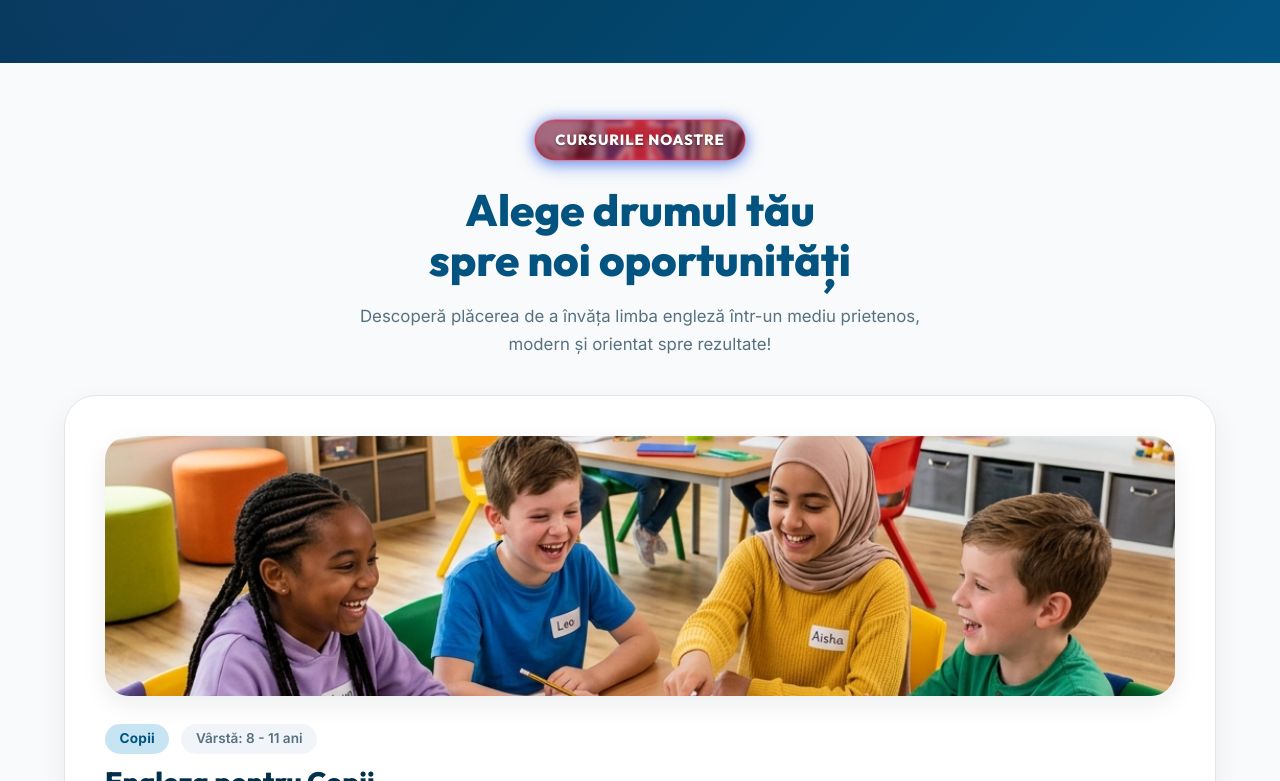
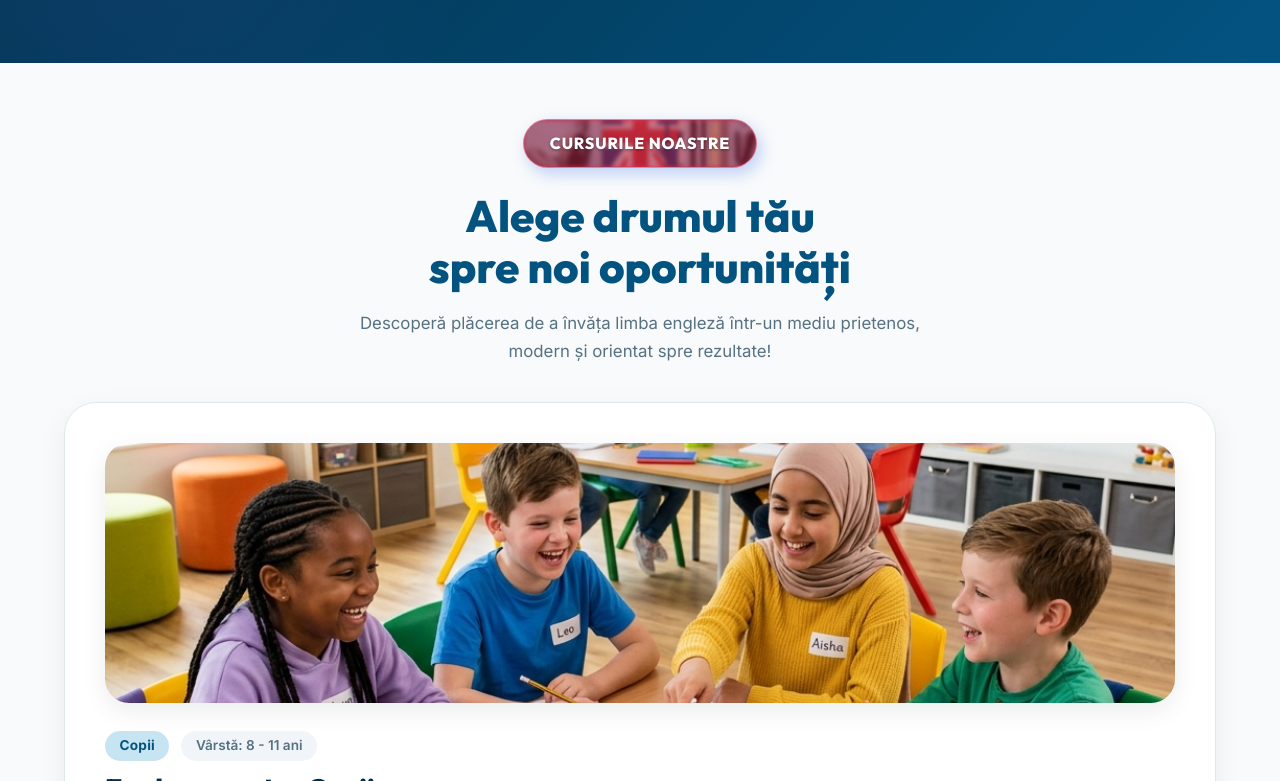
Before and after one commit to cyberfolksmd/progres-cls, a React (Vite) app: page / in a window 1280 px wide. Shown: the part 1059-1840 px from the top of the page. Built offline with nearby package versions, Linux system fonts and the light colour scheme.

Commit message:
style: enlarge section buttons and apply soft directional blue shadow

```diff
--- a/src/index.css
+++ b/src/index.css
@@ -398,14 +398,15 @@ img { max-width: 100%; display: block; }
   overflow: hidden;
   background: linear-gradient(90deg, rgba(190, 18, 60, 0.92) 0%, rgba(225, 29, 72, 0.92) 50%, rgba(190, 18, 60, 0.92) 100%);
   color: white !important;
-  box-shadow: 0 4px 18px rgba(37, 99, 235, 0.55), 0 0 12px rgba(29, 78, 216, 0.35) !important;
+  box-shadow: 4px 6px 16px rgba(37, 99, 235, 0.28) !important;
   z-index: 1;
   isolation: isolate;
   border: 1.5px solid rgba(255, 255, 255, 0.4);
-  font-size: 0.925rem !important;
-  padding: 0.5rem 1.25rem !important;
+  font-size: 1rem !important;
+  padding: 0.65rem 1.6rem !important;
   font-weight: 800;
-  text-shadow: 0 1px 3px rgba(0, 0, 0, 0.5);
+  text-shadow: 0 1px 3px rgba(0, 0, 0, 0.4);
+  letter-spacing: 0.05em;
 }
 .section-tag--uk-flag::before {
   content: '';
```
